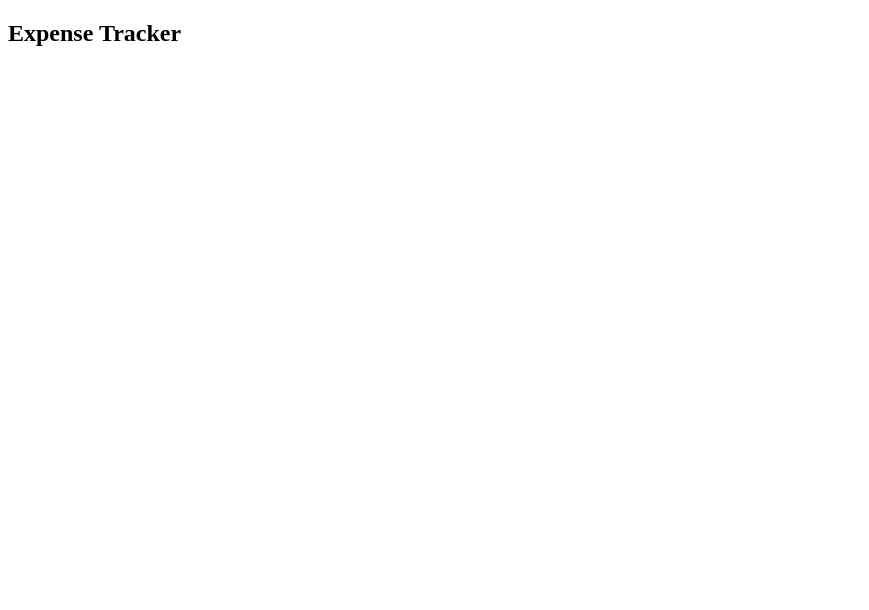
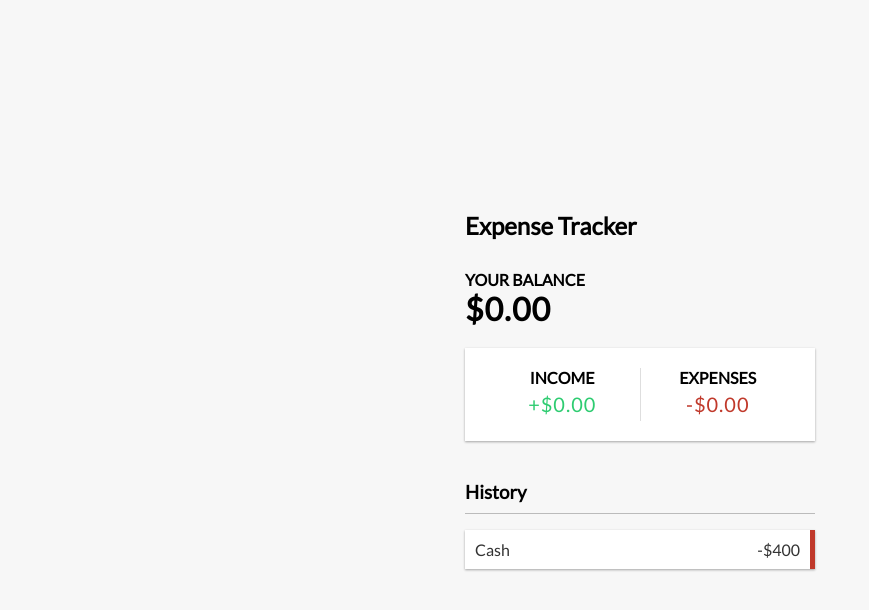
Before and after one commit to Shoulders93/Expense_Tracker, a React (Create React App) app in the folder expense-tracker-react/: page / in a window 1280 px wide. Shown: the top 610 px of the page, without its empty margins (0-869 px from the left). Built offline with nearby package versions, Linux system fonts and the light colour scheme.

Commit message:
Created new files AddTransaction + Balance + IncomeExpenses + TransactionList

```diff
--- a/expense-tracker-react/src/App.css
+++ b/expense-tracker-react/src/App.css
@@ -1,38 +1,151 @@
-.App {
-  text-align: center;
+@import url('https://fonts.googleapis.com/css?family=Lato&display=swap');
+
+:root {
+  --box-shadow: 0 1px 3px rgba(0, 0, 0, 0.12), 0 1px 2px rgba(0, 0, 0, 0.24);
 }
 
-.App-logo {
-  height: 40vmin;
-  pointer-events: none;
+* {
+  box-sizing: border-box;
 }
 
-@media (prefers-reduced-motion: no-preference) {
-  .App-logo {
-    animation: App-logo-spin infinite 20s linear;
-  }
-}
-
-.App-header {
-  background-color: #282c34;
-  min-height: 100vh;
+body {
+  background-color: #f7f7f7;
   display: flex;
   flex-direction: column;
   align-items: center;
   justify-content: center;
-  font-size: calc(10px + 2vmin);
-  color: white;
+  min-height: 100vh;
+  margin: 0;
+  font-family: 'Lato', sans-serif;
 }
 
-.App-link {
-  color: #61dafb;
+.container {
+  margin: 30px auto;
+  width: 350px;
 }
 
-@keyframes App-logo-spin {
-  from {
-    transform: rotate(0deg);
-  }
-  to {
-    transform: rotate(360deg);
-  }
+h1 {
+  letter-spacing: 1px;
+  margin: 0;
 }
+
+h3 {
+  border-bottom: 1px solid #bbb;
+  padding-bottom: 10px;
+  margin: 40px 0 10px;
+}
+
+h4 {
+  margin: 0;
+  text-transform: uppercase;
+}
+
+.inc-exp-container {
+  background-color: #fff;
+  box-shadow: var(--box-shadow);
+  padding: 20px;
+  display: flex;
+  justify-content: space-between;
+  margin: 20px 0;
+}
+
+.inc-exp-container > div {
+  flex: 1;
+  text-align: center;
+}
+
+.inc-exp-container > div:first-of-type {
+  border-right: 1px solid #dedede;
+}
+
+.money {
+  font-size: 20px;
+  letter-spacing: 1px;
+  margin: 5px 0;
+}
+
+.money.plus {
+  color: #2ecc71;
+}
+
+.money.minus {
+  color: #c0392b;
+}
+
+label {
+  display: inline-block;
+  margin: 10px 0;
+}
+
+input[type='text'],
+input[type='number'] {
+  border: 1px solid #dedede;
+  border-radius: 2px;
+  display: block;
+  font-size: 16px;
+  padding: 10px;
+  width: 100%;
+}
+
+.btn {
+  cursor: pointer;
+  background-color: #9c88ff;
+  box-shadow: var(--box-shadow);
+  color: #fff;
+  border: 0;
+  display: block;
+  font-size: 16px;
+  margin: 10px 0 30px;
+  padding: 10px;
+  width: 100%;
+}
+
+.btn:focus,
+.delete-btn:focus {
+  outline: 0;
+}
+
+.list {
+  list-style-type: none;
+  padding: 0;
+  margin-bottom: 40px;
+}
+
+.list li {
+  background-color: #fff;
+  box-shadow: var(--box-shadow);
+  color: #333;
+  display: flex;
+  justify-content: space-between;
+  position: relative;
+  padding: 10px;
+  margin: 10px 0;
+}
+
+.list li.plus {
+  border-right: 5px solid #2ecc71;
+}
+
+.list li.minus {
+  border-right: 5px solid #c0392b;
+}
+
+.delete-btn {
+  cursor: pointer;
+  background-color: #e74c3c;
+  border: 0;
+  color: #fff;
+  font-size: 20px;
+  line-height: 20px;
+  padding: 2px 5px;
+  position: absolute;
+  top: 50%;
+  left: 0;
+  transform: translate(-100%, -50%);
+  opacity: 0;
+  transition: opacity 0.3s ease;
+}
+
+.list li:hover .delete-btn {
+  opacity: 1;
+}
--- a/expense-tracker-react/src/App.js
+++ b/expense-tracker-react/src/App.js
@@ -1,10 +1,19 @@
 import React from "react";
 import { Header } from "./components/Header";
+import { Balance } from "./components/Balance";
+import { IncomeExpenses } from "./components/IncomeExpenses";
+import { TransactionList } from "./components/TransactionList";
+import './App.css'
 
 function App() {
   return (
     <div>
       <Header />
+      <div className='container'>
+        <Balance />
+        <IncomeExpenses />
+        <TransactionList />
+      </div>
     </div>
   );
 }
--- /dev/null
+++ b/expense-tracker-react/src/components/Balance.js
@@ -0,0 +1,10 @@
+import React from 'react'
+
+export const Balance = () => {
+    return (
+        <>
+            <h4>Your Balance</h4>
+            <h1>$0.00</h1>
+        </>
+    )
+}
--- /dev/null
+++ b/expense-tracker-react/src/components/IncomeExpenses.js
@@ -0,0 +1,16 @@
+import React from 'react'
+
+export const IncomeExpenses = () => {
+    return (
+        <div className="inc-exp-container">
+            <div>
+                <h4>Income</h4>
+                <p className='money plus'>+$0.00</p>
+            </div>
+            <div>
+                <h4>Expenses</h4>
+                <p className='money minus'>-$0.00</p>
+            </div>
+        </div>
+    )
+}
--- /dev/null
+++ b/expense-tracker-react/src/components/TransactionList.js
@@ -0,0 +1,14 @@
+import React from 'react'
+
+export const TransactionList = () => {
+    return (
+        <>
+            <h3>History</h3>
+            <ul className= 'list'>
+                <li className='minus'>
+                    Cash <span>-$400</span><button className='delete-btn'>x</button>
+                </li>
+            </ul>
+        </>
+    )
+}
```
Also changed, not shown: expense-tracker-react/src/components/AddTransaction.js (added, +24 -0 lines).
